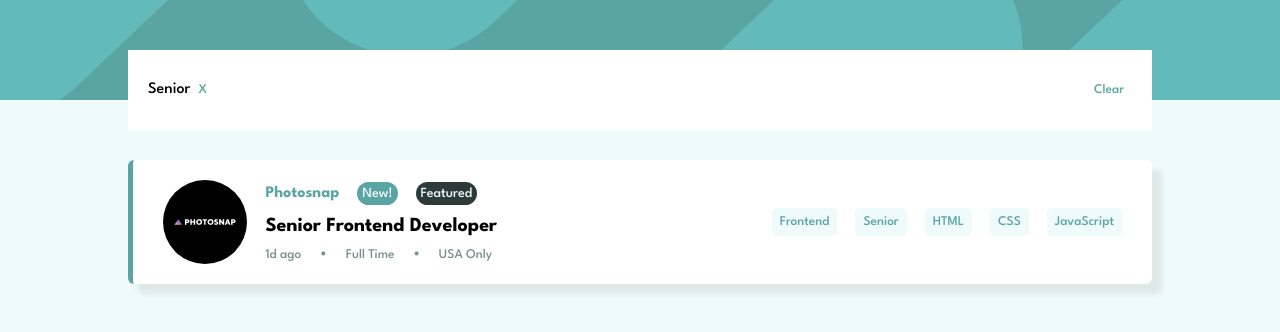
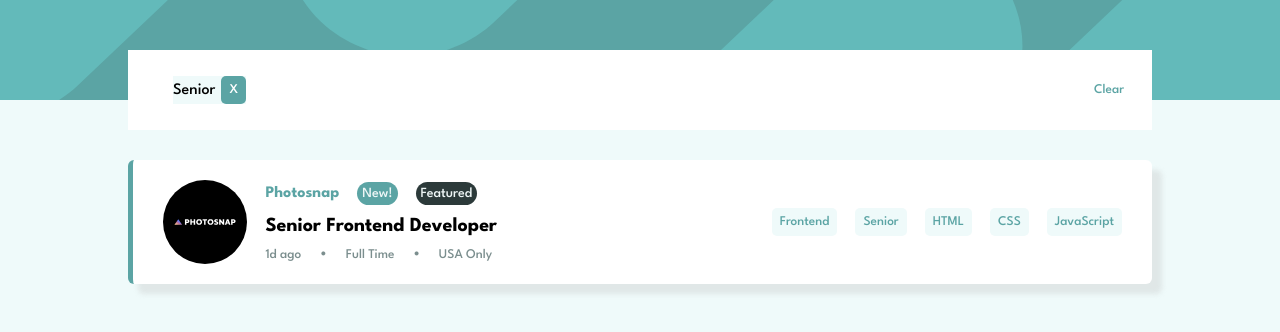
Before and after one commit to Sheriff-Oladimeji/job-listings, a React (Vite) app: page / in a window 1280 px wide. Both pictures are taken after a click on the button "Senior". Shown: the top 332 px of the page. Built offline with nearby package versions, Linux system fonts and the light colour scheme.

Commit message:
feat: add styles to filtered items

```diff
--- a/src/components/selected/Selected.css
+++ b/src/components/selected/Selected.css
@@ -7,32 +7,40 @@
   position: relative;
   bottom: -50%;
   height: 80px;
+  display: flex;
+  justify-content: space-between;
+  padding-inline: 20px;
 }
 
-.filter-container div {
-  width: 100%;
+.filter-container button {
+  background: none;
+  border: none;
+}
+
+.filter-values {
+  display: flex;
   padding: 10px;
   background-color: transparent;
   border: none;
 }
 
-.item {
-  background-color: hsl(180, 8%, 52%);
+.filter-values .item {
+  background-color: hsl(180, 52%, 96%);
+  margin-left: 15px;
+  display: flex;
+  align-items: center;
+  justify-content: space-between;
+  gap: 6px;
 }
 
-.item button {
+.filter-values .item button {
   background-color: hsl(180, 29%, 50%);
+  color: white;
+  cursor: pointer;
 }
 
-.filter-container button {
-  background: none;
-  border: none;
-  margin-right: 20px;
-}
-
-.filter-values {
-  display: flex;
-  gap: 2;
+.item button:hover, .item button:active {
+  background-color: hsl(180, 14%, 20%);
 }
 
 @media (max-width: 768px) {
--- a/src/components/selected/Selected.jsx
+++ b/src/components/selected/Selected.jsx
@@ -1,6 +1,8 @@
+import { clearFilter, removeFilter } from "../../features/filter";
 import "./Selected.css";
-import { useSelector } from "react-redux";
+import { useSelector , useDispatch} from "react-redux";
 const Selected = () => {
+  const dispatch = useDispatch()
   let jobs = useSelector((state) => state.filter.myArray);
   console.log(jobs)
 
@@ -9,12 +11,12 @@ const Selected = () => {
       <div className="filter-values">
         {jobs.map((job, index) => (
           <div key={index} className="item">
-            {job}
-            <button>X</button>
+            <p>{job}</p>
+            <button onClick={() => dispatch(removeFilter())}>X</button>
           </div>
         ))}
       </div>
-      <button >Clear</button>
+      <button onClick={() => dispatch(clearFilter())}>Clear</button>
     </div>
   );
 };
--- a/src/components/selected/Selected.scss
+++ b/src/components/selected/Selected.scss
@@ -9,27 +9,44 @@
   position: relative;
   bottom: -50%;
 height: 80px;
+display: flex;
+justify-content: space-between;
+padding-inline: 20px;
 }
-.filter-container div {
-  width: 100%;
-  padding: 10px;
+
+
+
+.filter-container button {
+  background: none;
+  border: none;
+
+}
+.filter-values{
+    display: flex;
+
+     padding: 10px;
   background-color: transparent;
   border: none;
 }
-.item{
-background-color: $DarkGrayishCyan;
+.filter-values .item {
+background-color: $LightGrayishCyanBg;
+
+margin-left: 15px;
+display: flex;
+align-items: center;
+justify-content: space-between;
+gap: 6px;
+
 }
-.item button{
+.filter-values .item button{
   background-color: $DesaturatedDarkCyan;
+  color: white;
+  cursor: pointer;
+
+
 }
-.filter-container button {
-  background: none;
-  border: none;
-  margin-right: 20px;
-}
-.filter-values{
-    display: flex;
-    gap: 2;
+.item button:hover, .item button:active{
+  background-color: $VeryDarkGrayishCyan;
 }
 @media (max-width: 768px) {
 .filter-container {
--- a/src/components/variables/Variables.scss
+++ b/src/components/variables/Variables.scss
@@ -1,5 +1,5 @@
 $DesaturatedDarkCyan: hsl(180, 29%, 50%);
 $LightGrayishCyanBg: hsl(180, 52%, 96%);
-$LightGrayishCyan: hsl(180, 31%, 95%);
+$LightGrayishCyan: hsl(180, 35%, 37%);
 $DarkGrayishCyan: hsl(180, 8%, 52%);
 $VeryDarkGrayishCyan: hsl(180, 14%, 20%);
--- a/src/features/filter.js
+++ b/src/features/filter.js
@@ -2,14 +2,23 @@ import { createSlice } from "@reduxjs/toolkit";
 const initialState = { myArray: [] };
 export const filterSlice = createSlice({
   name: "filter",
-initialState,
+  initialState,
   reducers: {
     filterClick: (state, action) => {
-          if (!state.myArray.includes(action.payload)) {
+      if (!state.myArray.includes(action.payload)) {
         state.myArray.push(action.payload);
-   }
+      }
+    },
+    clearFilter: (state) => {
+      state.myArray = initialState.myArray;
+    },
+    removeFilter: (state, action) => {
+      const itemIndex = state.myArray.indexOf(action.payload);
+      if (itemIndex !== -1) {
+        state.myArray.splice(itemIndex, 1);
+      }
     },
   },
 });
-export const { filterClick } = filterSlice.actions;
+export const { filterClick, clearFilter, removeFilter} = filterSlice.actions;
 export default filterSlice.reducer;
```
Also changed, not shown: 1 other file (tests, documents, lock files or other folders).
